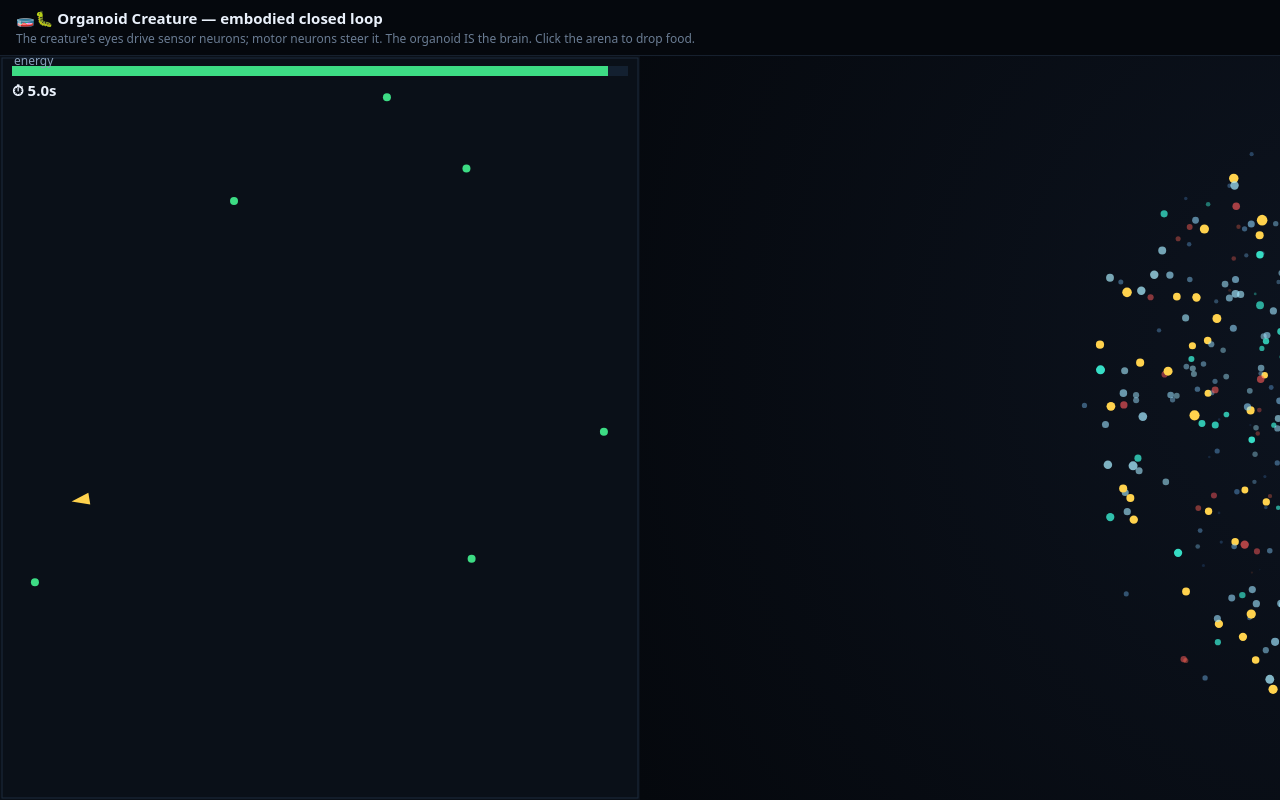
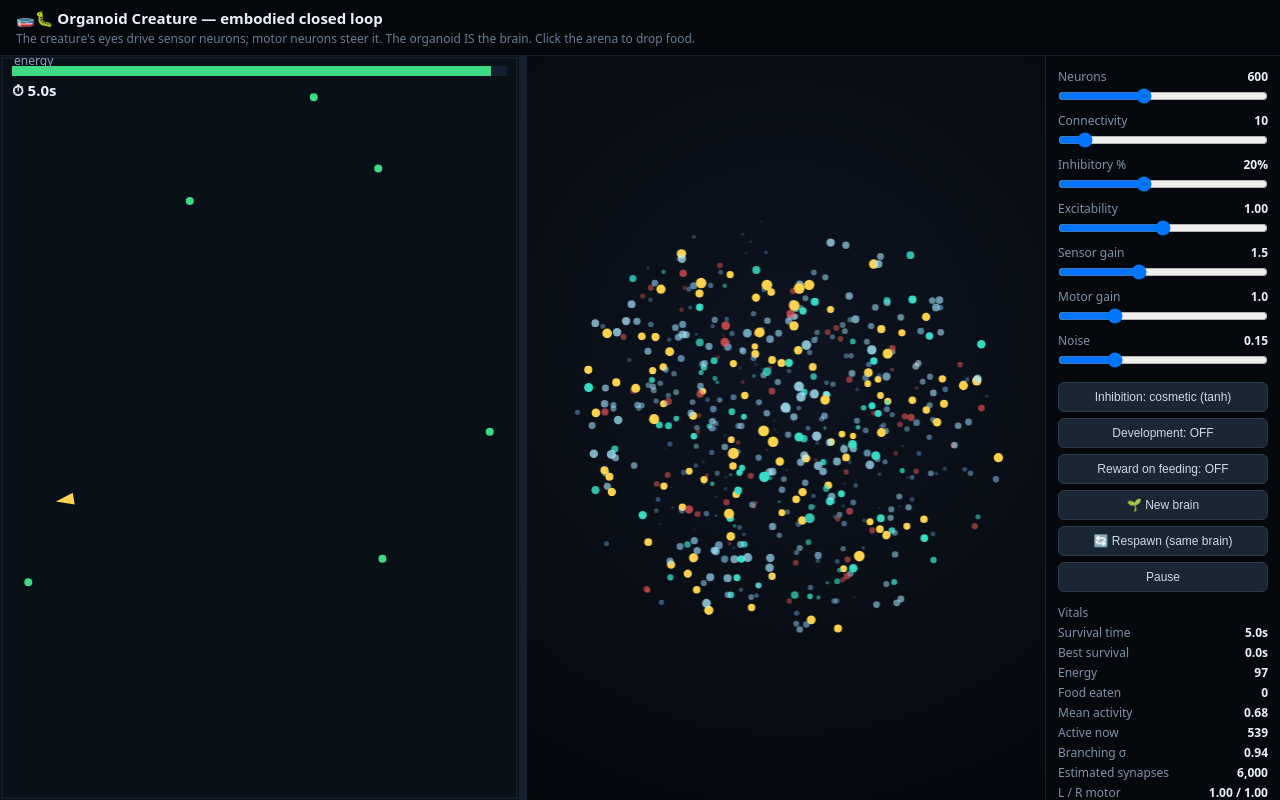
Before and after one commit to charlesdvaught-hash/DigitalOrganoid, a plain HTML site: page index.html in a window 1280 px wide. Drawn offline with Linux system fonts and the light colour scheme; animation ran at ten frames a second.

Commit message:
Refactor layout styles and draggable divider logic
Updated CSS styles for layout and adjusted JavaScript for draggable functionality.

```diff
--- a/index.html
+++ b/index.html
@@ -4,16 +4,23 @@
  #wrap{display:flex;flex-direction:column;height:100vh}
  header{padding:8px 16px;border-bottom:1px solid #16202e}
  h1{margin:0;font-size:15px;color:#eaf1fb}.sub{font-size:12px;color:#6a7c93;margin-top:2px}
- #main{flex:1;display:flex;min-height:0}
+#main{
+ flex:1;
+ display:flex;
+ min-height:0;
+ overflow:hidden;
+}
+
 #arena{
- flex:none;
- width:50%;
+ flex:1;
+ min-width:200px;
  display:block;
  background:#0a1018;
 }
 
 #splitter{
- width:6px;
+ width:8px;
+ flex:none;
  cursor:col-resize;
  background:#16202e;
  transition:background .15s;
@@ -25,10 +32,19 @@
 
 #brain{
  flex:1;
+ min-width:200px;
  display:block;
  background:radial-gradient(circle at 50% 40%,#0d1420,#05080d);
 }
- #panel{width:210px;padding:12px;border-left:1px solid #16202e;overflow-y:auto;font-size:12px}
+
+#panel{
+ width:210px;
+ flex:none;
+ padding:12px;
+ border-left:1px solid #16202e;
+ overflow-y:auto;
+ font-size:12px;
+}
  .lab{color:#7f92aa;display:flex;justify-content:space-between}.val{color:#eaf1fb;font-weight:600}
  input[type=range]{width:100%;margin:3px 0 8px}
  button{background:#1b2634;color:#cdd8e8;border:1px solid #2c3a4d;border-radius:6px;padding:7px;cursor:pointer;font-size:12px;width:100%;margin-top:6px}
@@ -218,8 +234,7 @@ $('newb').onclick=()=>{respawn(false);};
 $('respawn').onclick=()=>{respawn(true);};
 $('pause').onclick=e=>{playing=!playing;e.target.textContent=playing?'Pause':'Play';};
 A.addEventListener('click',ev=>{const r=A.getBoundingClientRect();food.push([(ev.clientX-r.left)/A.width,(ev.clientY-r.top)/A.height]);});
-// draggable arena/brain divider
-const splitter=document.getElementById('splitter');
+// draggable arena/brain dividerconst splitter=document.getElementById('splitter');
 const main=document.getElementById('main');
 const arena=document.getElementById('arena');
 
@@ -241,10 +256,17 @@ window.addEventListener('mousemove',e=>{
   const rect=main.getBoundingClientRect();
   let x=e.clientX-rect.left;
 
-  // keep usable minimum sizes
-  x=Math.max(150,Math.min(rect.width-350,x));
+  const panel=210;
+  const splitterWidth=8;
 
+  x=Math.max(
+    200,
+    Math.min(rect.width-panel-splitterWidth-200,x)
+  );
+
+  arena.style.flex='none';
   arena.style.width=x+'px';
+
   resize();
 });
 resize();updSyn();build();seedFood(6);frame();
```
